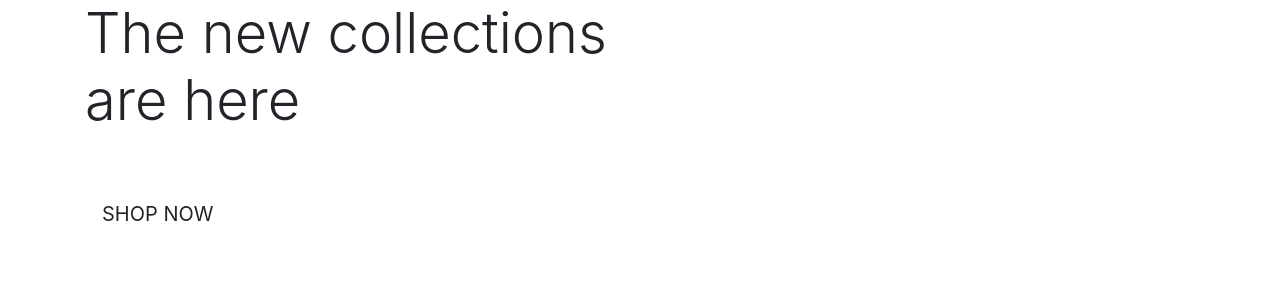
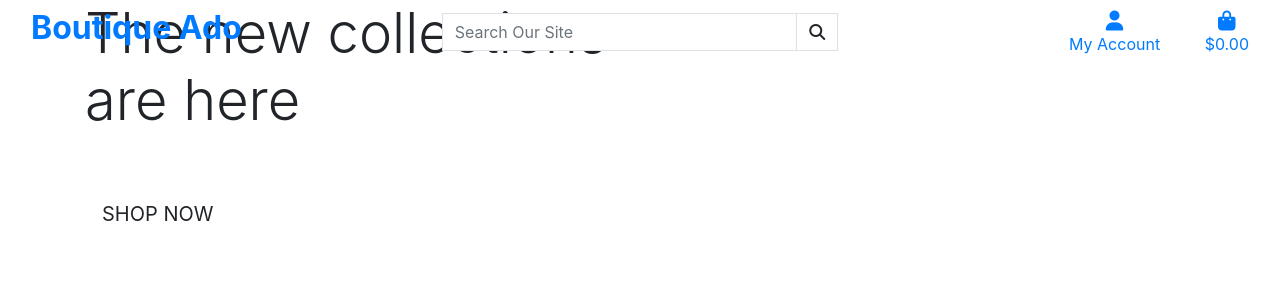
Before and after one commit to digimori/boutiqueado, a Django app: page / in a window 1280 px wide. Shown: the top 300 px of the page. Run offline with Django 3.2, Linux system fonts and the light colour scheme; some libraries are stand-ins or nearby versions.

Commit message:
Main page header added

```diff
--- a/templates/base.html
+++ b/templates/base.html
@@ -17,6 +17,65 @@
 </head>
 <body>
     <header class="container-fluid fixed-top">
+        <div class="row">
+            <div class="col-12 col-lg-4 my-auto py-1 py-lg-0 text-center text-lg-left">
+                <a href="{% url 'home' %}" class="nav-link main-logo-link">
+                    <h2><strong>Boutique Ado</strong></h2>
+                </a>
+            </div>
+            <div class="col-12 col-lg-4 my-auto my-1 py-lg-0">
+                <form method="GET" action="#">
+                    <div class="input-group w-100">
+                        <input type="text" class="form-control border border-black rounded-0" name="q" placeholder="Search Our Site">
+                        <div class="input-group-append">
+                            <button class="form-control btn btn-black border border-black rounded-0" type="submit">
+                                <span class="icon">
+                                    <i class="fas fa-search"></i>
+                                </span>
+                            </button>
+                        </div>
+                    </div>
+                </form>
+            </div>
+            <div class="col-12 col-lg-4 my-auto py-1 py-lg-0">
+                <ul class="list-inline list-unstyled text-center text-lg-right my-0">
+                    <li class="list-inline-item dropdown">
+                        <a href="#" class="text-black nav-link" id="user-options" data-toggle="dropdown" aria-haspopup="true" aria-expanded="false">
+                            <div class="text-center">
+                                <div><i class="fas fa-user fa-lg"></i></div>
+                                <p class="my-0">My Account</p>
+                            </div>
+                        </a>
+                        <div class="dropdown-menu border-0" aria-labelledby="user-options">
+                            {% if request.user.is_authorised %}
+                            {% if request.user.is_superuser %}
+                            <a href="#" class="dropdown-item">Product Management</a>
+                            {% endif %}
+                            <a href="#" class="dropdown-item">Product Management</a>
+                            <a href="{% url 'account_logout' %}" class="dropdown-item">Logout</a>
+                            {% else %}
+                            <a href="{% url 'account_signup' %}" class="dropdown-item">Register</a>
+                            <a href="{% url 'account_login' %}" class="dropdown-item">Login</a>
+                            {% endif %}
+                        </div>
+                    </li>
+                    <li class="list-inline-item">
+                        <a href="" class="{% if grand_total %}text-info font-weight-bold{% else %}text-black{% endif %} nav-link">
+                            <div class="text-center">
+                                <div><i class="fas fa-shopping-bag fa-lg"></i></div>
+                                <p class="my-0">
+                                    {% if grand_total %}
+                                    ${{ grand_total|floatformat:2 }}
+                                    {% else %}
+                                    $0.00
+                                    {% endif %}
+                                </p>
+                            </div>
+                        </a>
+                    </li>
+                </ul>
+            </div>
+        </div>
     </header>
 
     {% if messages %}
@@ -34,6 +93,7 @@
 
 {% block corejs %}
 <script src="https://cdn.jsdelivr.net/npm/jquery@3.5.1/dist/jquery.min.js" integrity="sha256-9/aliU8dGd2tb6OSsuzixeV4y/faTqgFtohetphbbj0=" crossorigin="anonymous"></script>
+<script src="https://kit.fontawesome.com/58f44bc351.js" crossorigin="anonymous"></script>
 <script src="https://cdn.jsdelivr.net/npm/popper.js@1.16.1/dist/umd/popper.min.js" integrity="sha384-9/reFTGAW83EW2RDu2S0VKaIzap3H66lZH81PoYlFhbGU+6BZp6G7niu735Sk7lN" crossorigin="anonymous"></script>
 <script src="https://cdn.jsdelivr.net/npm/bootstrap@4.6.2/dist/js/bootstrap.min.js" integrity="sha384-+sLIOodYLS7CIrQpBjl+C7nPvqq+FbNUBDunl/OZv93DB7Ln/533i8e/mZXLi/P+" crossorigin="anonymous"></script>
 {% endblock %}
```
